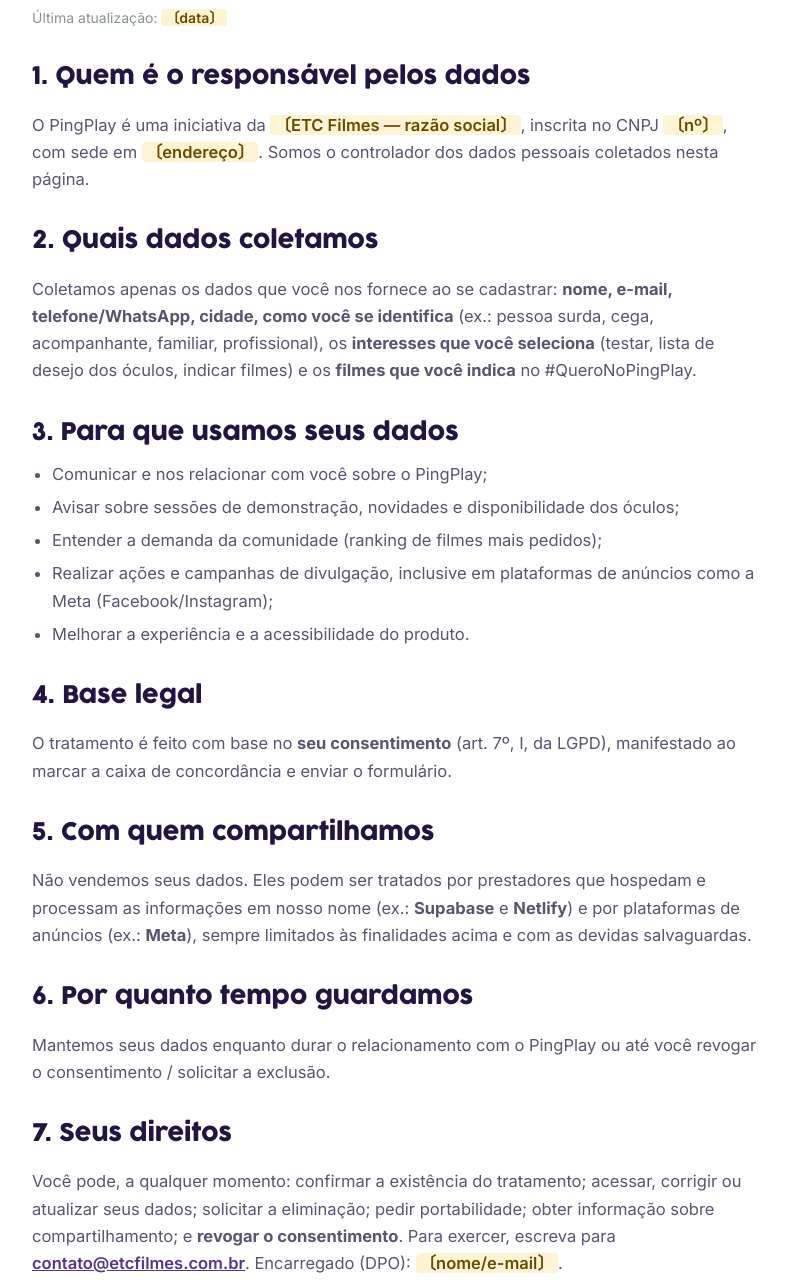
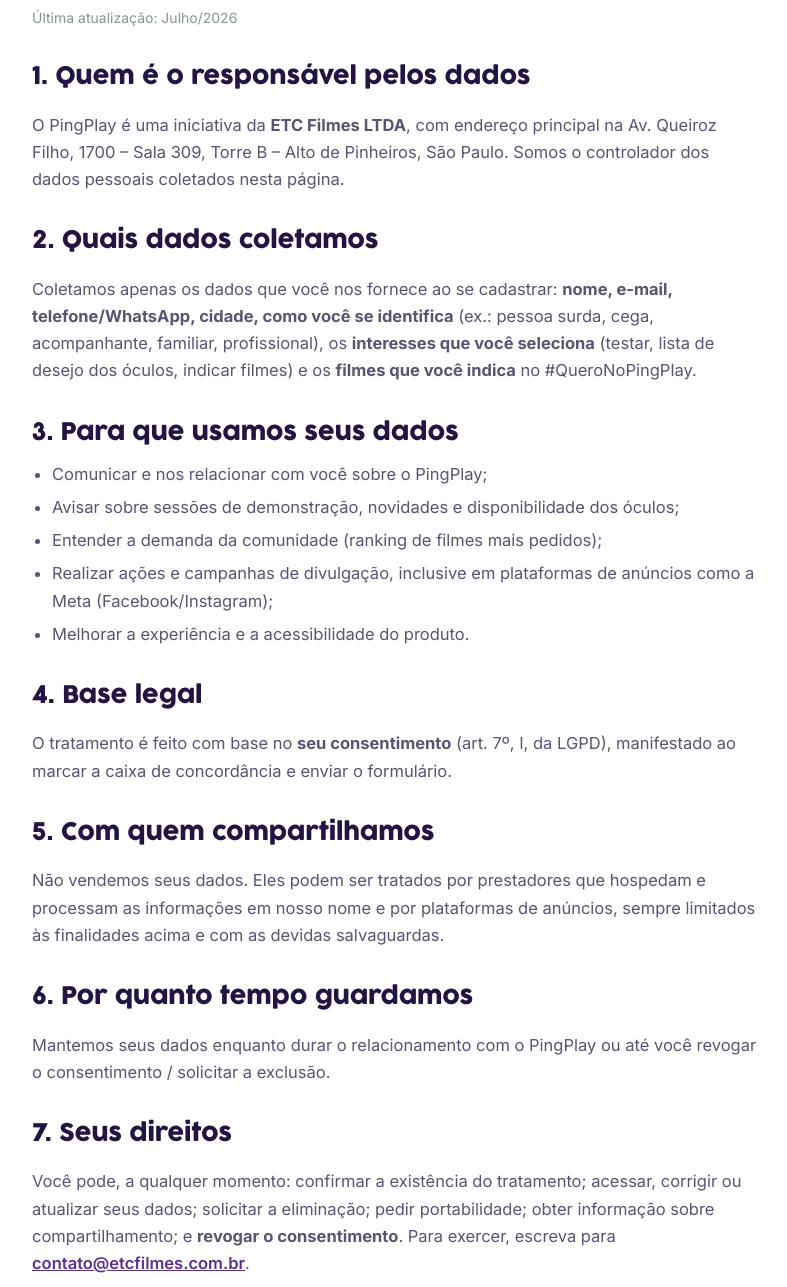
Before and after one commit to cassioetcf-tech/landingpingplay, a website: page privacidade.html in a window 1280 px wide. Shown: the part 353-1640 px from the top of the page, without its empty margins (244-1031 px from the left). Drawn offline with Linux system fonts and the light colour scheme.

Commit message:
Politica de privacidade: dados finais (ETC Filmes LTDA + endereco, Julho/2026), sem placeholders

```diff
--- a/privacidade.html
+++ b/privacidade.html
@@ -66,10 +66,10 @@
     <article class="doc">
       <span class="eyebrow" style="color:var(--roxo);">Privacidade</span>
       <h1>Política de Privacidade — PingPlay</h1>
-      <p class="upd">Última atualização: <span class="ph">〔data〕</span></p>
+      <p class="upd">Última atualização: Julho/2026</p>
 
       <h2>1. Quem é o responsável pelos dados</h2>
-      <p>O PingPlay é uma iniciativa da <span class="ph">〔ETC Filmes — razão social〕</span>, inscrita no CNPJ <span class="ph">〔nº〕</span>, com sede em <span class="ph">〔endereço〕</span>. Somos o controlador dos dados pessoais coletados nesta página.</p>
+      <p>O PingPlay é uma iniciativa da <strong>ETC Filmes LTDA</strong>, com endereço principal na Av. Queiroz Filho, 1700 – Sala 309, Torre B – Alto de Pinheiros, São Paulo. Somos o controlador dos dados pessoais coletados nesta página.</p>
 
       <h2>2. Quais dados coletamos</h2>
       <p>Coletamos apenas os dados que você nos fornece ao se cadastrar: <strong>nome, e-mail, telefone/WhatsApp, cidade, como você se identifica</strong> (ex.: pessoa surda, cega, acompanhante, familiar, profissional), os <strong>interesses que você seleciona</strong> (testar, lista de desejo dos óculos, indicar filmes) e os <strong>filmes que você indica</strong> no #QueroNoPingPlay.</p>
@@ -87,13 +87,13 @@
       <p>O tratamento é feito com base no <strong>seu consentimento</strong> (art. 7º, I, da LGPD), manifestado ao marcar a caixa de concordância e enviar o formulário.</p>
 
       <h2>5. Com quem compartilhamos</h2>
-      <p>Não vendemos seus dados. Eles podem ser tratados por prestadores que hospedam e processam as informações em nosso nome (ex.: <strong>Supabase</strong> e <strong>Netlify</strong>) e por plataformas de anúncios (ex.: <strong>Meta</strong>), sempre limitados às finalidades acima e com as devidas salvaguardas.</p>
+      <p>Não vendemos seus dados. Eles podem ser tratados por prestadores que hospedam e processam as informações em nosso nome e por plataformas de anúncios, sempre limitados às finalidades acima e com as devidas salvaguardas.</p>
 
       <h2>6. Por quanto tempo guardamos</h2>
       <p>Mantemos seus dados enquanto durar o relacionamento com o PingPlay ou até você revogar o consentimento / solicitar a exclusão.</p>
 
       <h2>7. Seus direitos</h2>
-      <p>Você pode, a qualquer momento: confirmar a existência do tratamento; acessar, corrigir ou atualizar seus dados; solicitar a eliminação; pedir portabilidade; obter informação sobre compartilhamento; e <strong>revogar o consentimento</strong>. Para exercer, escreva para <a href="mailto:contato@etcfilmes.com.br">contato@etcfilmes.com.br</a>. Encarregado (DPO): <span class="ph">〔nome/e-mail〕</span>.</p>
+      <p>Você pode, a qualquer momento: confirmar a existência do tratamento; acessar, corrigir ou atualizar seus dados; solicitar a eliminação; pedir portabilidade; obter informação sobre compartilhamento; e <strong>revogar o consentimento</strong>. Para exercer, escreva para <a href="mailto:contato@etcfilmes.com.br">contato@etcfilmes.com.br</a>.</p>
 
       <h2>8. Segurança</h2>
       <p>Adotamos medidas técnicas e organizacionais para proteger seus dados contra acessos não autorizados e usos indevidos.</p>
```
